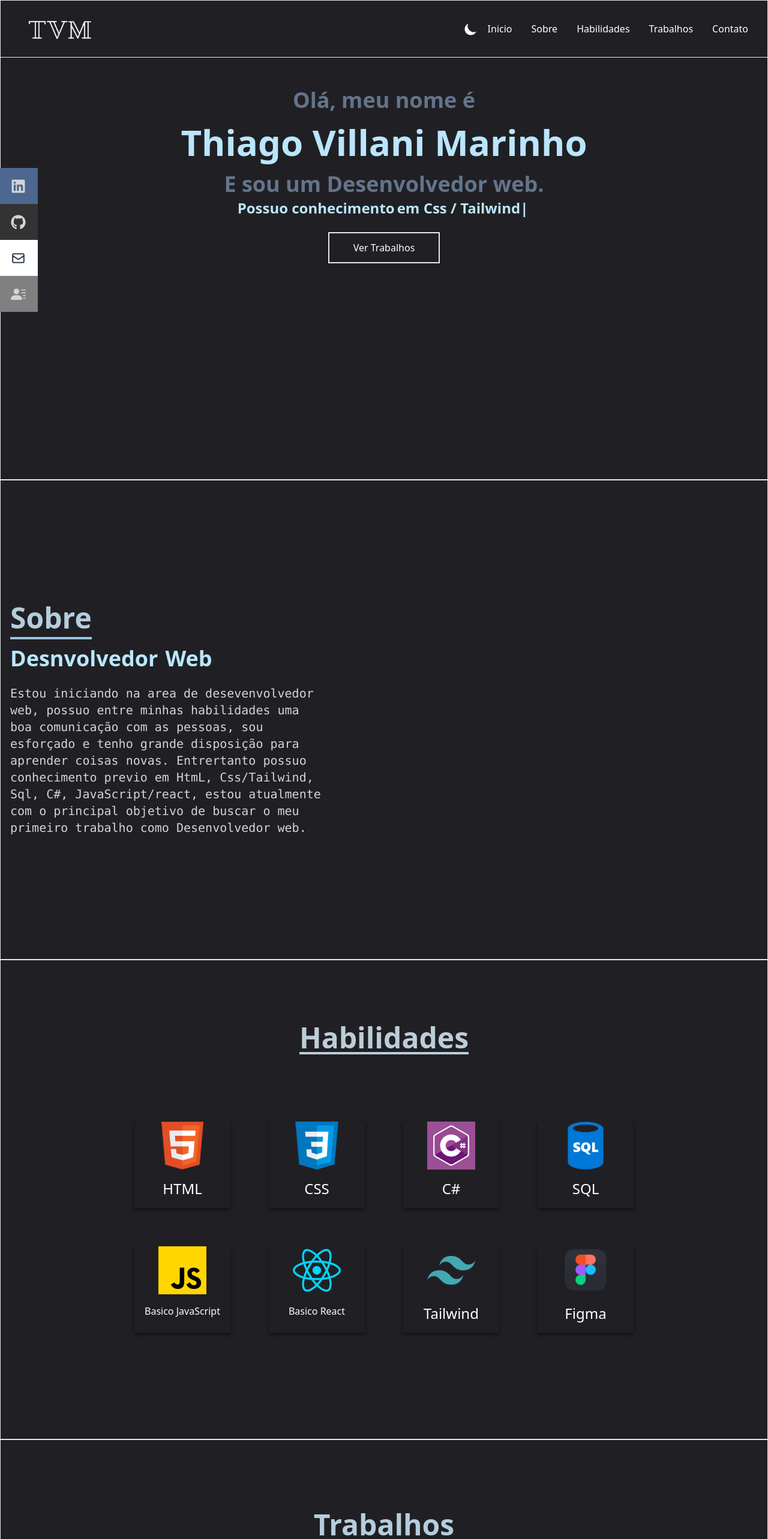
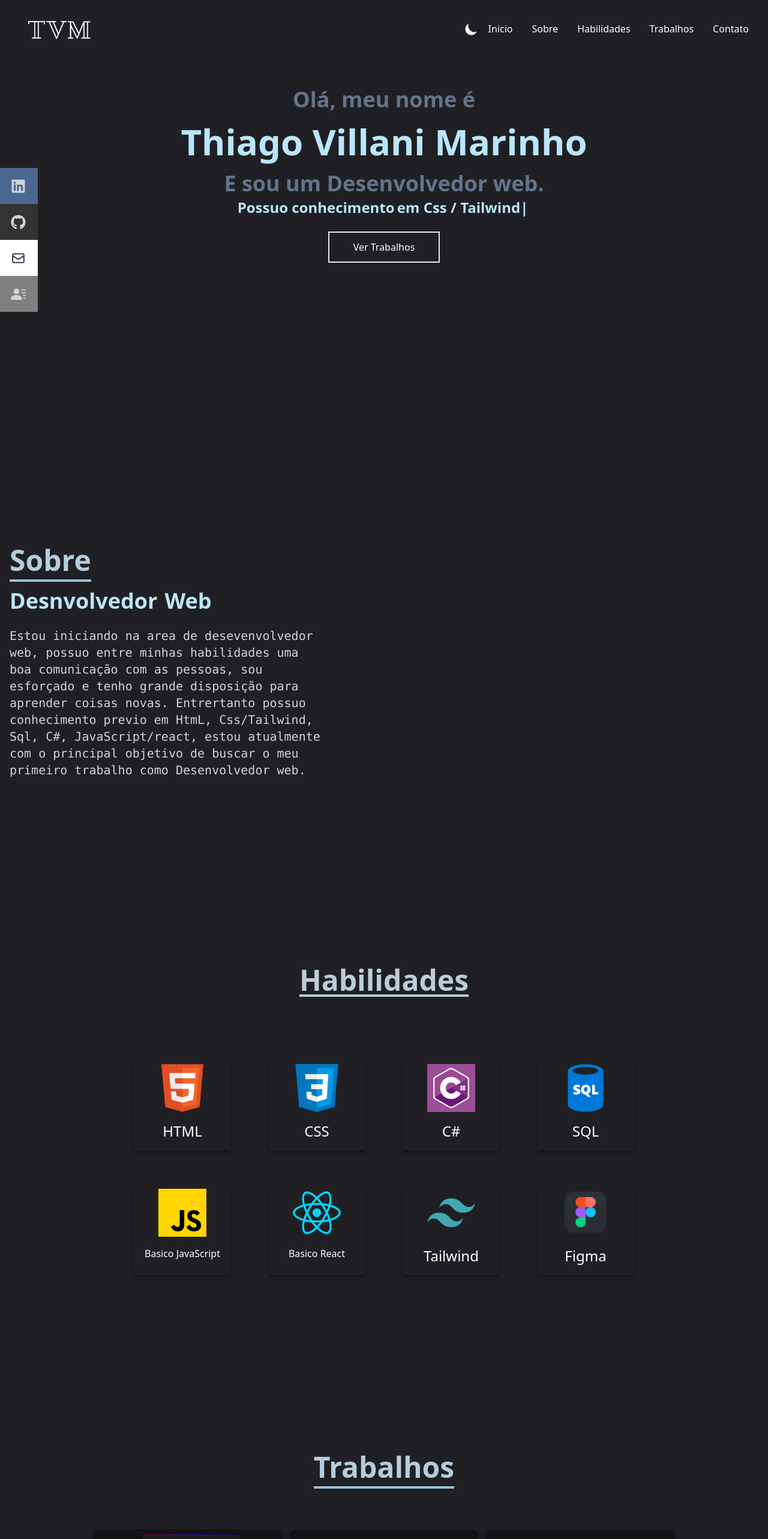
Before and after one commit to Th1Ag011/portfolio-thiagovillani, a React (Create React App) app: page / in a window 1280 px wide. Shown: the top 2566 px of the page at 60% size. Built offline with nearby package versions, Linux system fonts and the light colour scheme.

Commit message:
lastone commit

```diff
--- a/src/componentes/Contatos.jsx
+++ b/src/componentes/Contatos.jsx
@@ -7,7 +7,7 @@ import { BsFillPersonLinesFill } from "react-icons/bs";
 
 const Contatos = () => {
   return (
-    <div name='contato' className=" w-full  h-screen  flex flex-col items-center justify-center border">
+    <div name='contato' className=" w-full  h-screen  flex flex-col items-center justify-center">
       <h1 className="  sm:text-5xl text-4xl font-bold  text-[#bccdd7] dark:text-[#445f99] dark:border-[#445f99] border-b-4  border-[#618bccdd7192] inline">
         {" "}
         Contato{" "}
--- a/src/componentes/Habilidades.jsx
+++ b/src/componentes/Habilidades.jsx
@@ -10,7 +10,7 @@ import tailwind from "../pictures/tailwind.png";
 
 const Habilidades = () => {
   return (
-    <div name='habilidades' className='w-full h-screen  flex flex-col items-center justify-center border '>
+    <div name='habilidades' className='w-full h-screen  flex flex-col items-center justify-center '>
      <h1 className='xl:mt-10 mt-24  sm:text-5xl text-4xl font-bold  text-[#bccdd7] dark:text-[#445f99] dark:border-[#445f99] border-b-4  border-[#bccdd7] inline'> Habilidades </h1>
 
      <div className='flex justify-center flex-wrap max-w-[1100px] max-h-[1000px] py-20 '>
--- a/src/componentes/Inicio.jsx
+++ b/src/componentes/Inicio.jsx
@@ -4,7 +4,7 @@ import { Link} from 'react-scroll'
 
 const Inicio = () => {
   return (
-    <div className='text-white mx-auto h-screen bg-world border' name='inicio'>
+    <div className='text-white mx-auto h-screen bg-world' name='inicio'>
         <div className='max-w-[800px] mt-[-96px] w-full h-screen mx-auto text-center flex flex-col justify-center'>
         <p className='text-[#64748b] dark:text-[#64748b] text-4xl font-bold '> Olá, meu nome é</p>
         <h1 className=' my-2 text-[#bae6fd] dark:text-[#445f99] md:text-6xl  sm:text-5xl text-4xl font-bold md:py-3'> Thiago Villani Marinho</h1>
--- a/src/componentes/Nav.jsx
+++ b/src/componentes/Nav.jsx
@@ -17,7 +17,7 @@ const Nav = () => {
 
   return (
     <div name='nav' cclassName=' text-[#fff] flex justify-between items-center h-24  w-full '>
-         <div className='fixed justify-between items-center h-24 w-[400px] sm:w-full z-20 px-4 flex border  bg-[#202024]'>
+         <div className='fixed justify-between items-center h-24 w-[400px] sm:w-full z-20 px-4 flex   bg-[#202024]'>
         <div className='z-10 w-32 mx-5  '>
         <img  src={Logo} alt="React Logo" /> </div>
 
@@ -56,7 +56,7 @@ const Nav = () => {
           {/*butao hamburger */}
 
         <div className='w-full mx-4 flex justify-end '>
-        <div onClick={handleNav} className='md:hidden  text-white mx-24 py-10 z-30 fixed  '>
+        <div onClick={handleNav} className='md:hidden  text-white mx-20 py-10 z-30 fixed  '>
             {!nav ? <AiOutlineMenu size={20}/> : <AiOutlineCloseSquare size={20}/>}
 
         </div>
--- a/src/componentes/Sobre.jsx
+++ b/src/componentes/Sobre.jsx
@@ -3,7 +3,7 @@ import Pc from "../pictures/pc.webp";
 
 const Sobre = () => {
   return (
-    <div name='sobre' className=' border lg:justify-start justify-center mx-auto  max-w-[1600px] px-4 flex h-screen  items-center '>
+    <div name='sobre' className=' lg:justify-start justify-center mx-auto  max-w-[1600px] px-4 flex h-screen  items-center '>
         <div className=' hidden  2xl:flex  mx-44  '>
            <img className='  my-4 w-[500px]' src={Pc} alt="pc" />
         </div>
--- a/src/componentes/Trabalho.jsx
+++ b/src/componentes/Trabalho.jsx
@@ -9,7 +9,7 @@ const Trabalho = () => {
   return (
     <div
     name="trabalhos"
-    className="w-full md:h-screen text-gray-300 border "
+    className="w-full md:h-screen text-gray-300 "
   >
     <div className="max-w-[1000px] mx-auto p-4 flex flex-col justify-center  w-full h-full">
       <div className="py-20 text-center">
```
